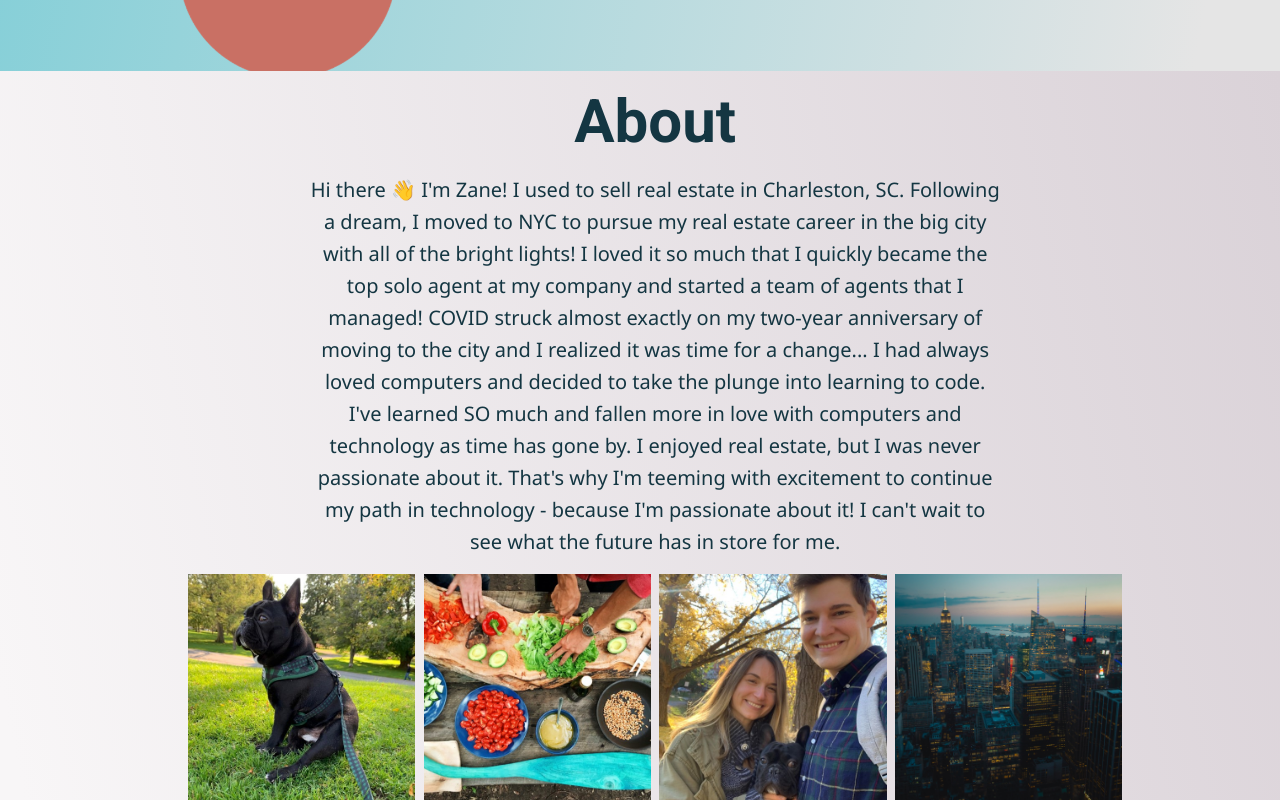
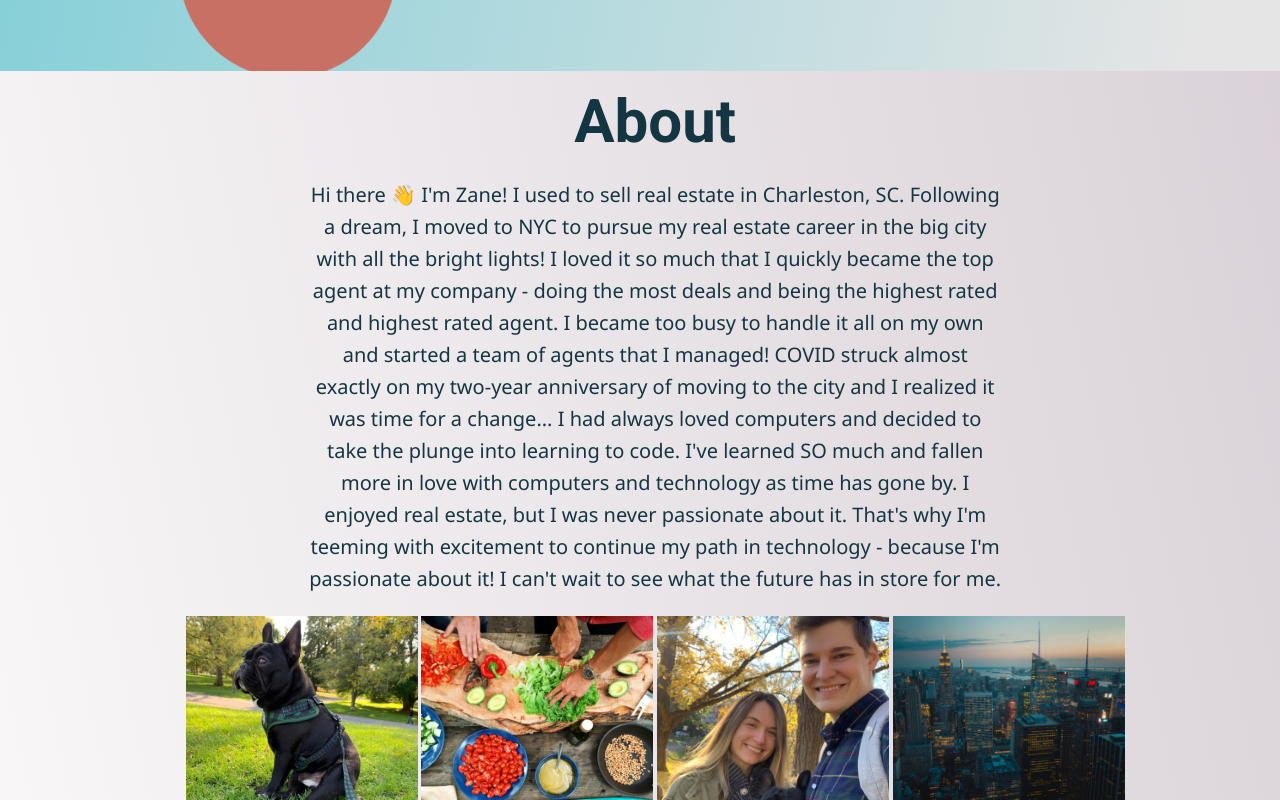
Before and after one commit to zaneaw/portfolio, a Next.js app: page / in a window 1280 px wide. Shown: the part 562-1362 px from the top of the page. Built offline with nearby package versions, Linux system fonts and the light colour scheme.

Commit message:
change text

```diff
--- a/components/about.jsx
+++ b/components/about.jsx
@@ -15,12 +15,27 @@ const textVariant = {
 };
 
 export default function About() {
-
     const photos = [
-        { text: "Theo", image: "/images/theo.jpg", alt: "most handsome French Bulldog (biased opinion)" },
-        { text: "Cooking", image: "/images/cooking.jpg", alt: "cutting board with freshly chopped food on it" },
-        { text: "Park", image: "/images/park.jpg", alt: "Me, my partner, and our dog, Theo in a park" },
-        { text: "NYC", image: "/images/nyc.jpg", alt: "view of NYC skyscrapers" },
+        {
+            text: "Theo",
+            image: "/images/theo.jpg",
+            alt: "most handsome French Bulldog (biased opinion)",
+        },
+        {
+            text: "Cooking",
+            image: "/images/cooking.jpg",
+            alt: "cutting board with freshly chopped food on it",
+        },
+        {
+            text: "Park",
+            image: "/images/park.jpg",
+            alt: "Me, my partner, and our dog, Theo in a park",
+        },
+        {
+            text: "NYC",
+            image: "/images/nyc.jpg",
+            alt: "view of NYC skyscrapers",
+        },
     ];
 
     return (
@@ -57,18 +72,20 @@ export default function About() {
             >
                 Hi there &#128075; I&apos;m Zane! I used to sell real estate in
                 Charleston, SC. Following a dream, I moved to NYC to pursue my
-                real estate career in the big city with all of the bright
-                lights! I loved it so much that I quickly became the top solo
-                agent at my company and started a team of agents that I managed!
-                COVID struck almost exactly on my two-year anniversary of moving
-                to the city and I realized it was time for a change... I had
-                always loved computers and decided to take the plunge into
-                learning to code. I&apos;ve learned SO much and fallen more in
-                love with computers and technology as time has gone by. I
-                enjoyed real estate, but I was never passionate about it.
-                That&apos;s why I&apos;m teeming with excitement to continue my
-                path in technology - because I&apos;m passionate about it! I
-                can&apos;t wait to see what the future has in store for me.
+                real estate career in the big city with all the bright lights! I
+                loved it so much that I quickly became the top agent at my
+                company - doing the most deals and being the highest rated and
+                highest rated agent. I became too busy to handle it all on my
+                own and started a team of agents that I managed! COVID struck
+                almost exactly on my two-year anniversary of moving to the city
+                and I realized it was time for a change... I had always loved
+                computers and decided to take the plunge into learning to code.
+                I&apos;ve learned SO much and fallen more in love with computers
+                and technology as time has gone by. I enjoyed real estate, but I
+                was never passionate about it. That&apos;s why I&apos;m teeming
+                with excitement to continue my path in technology - because
+                I&apos;m passionate about it! I can&apos;t wait to see what the
+                future has in store for me.
             </motion.p>
 
             {photos.map((photo) => (
```
